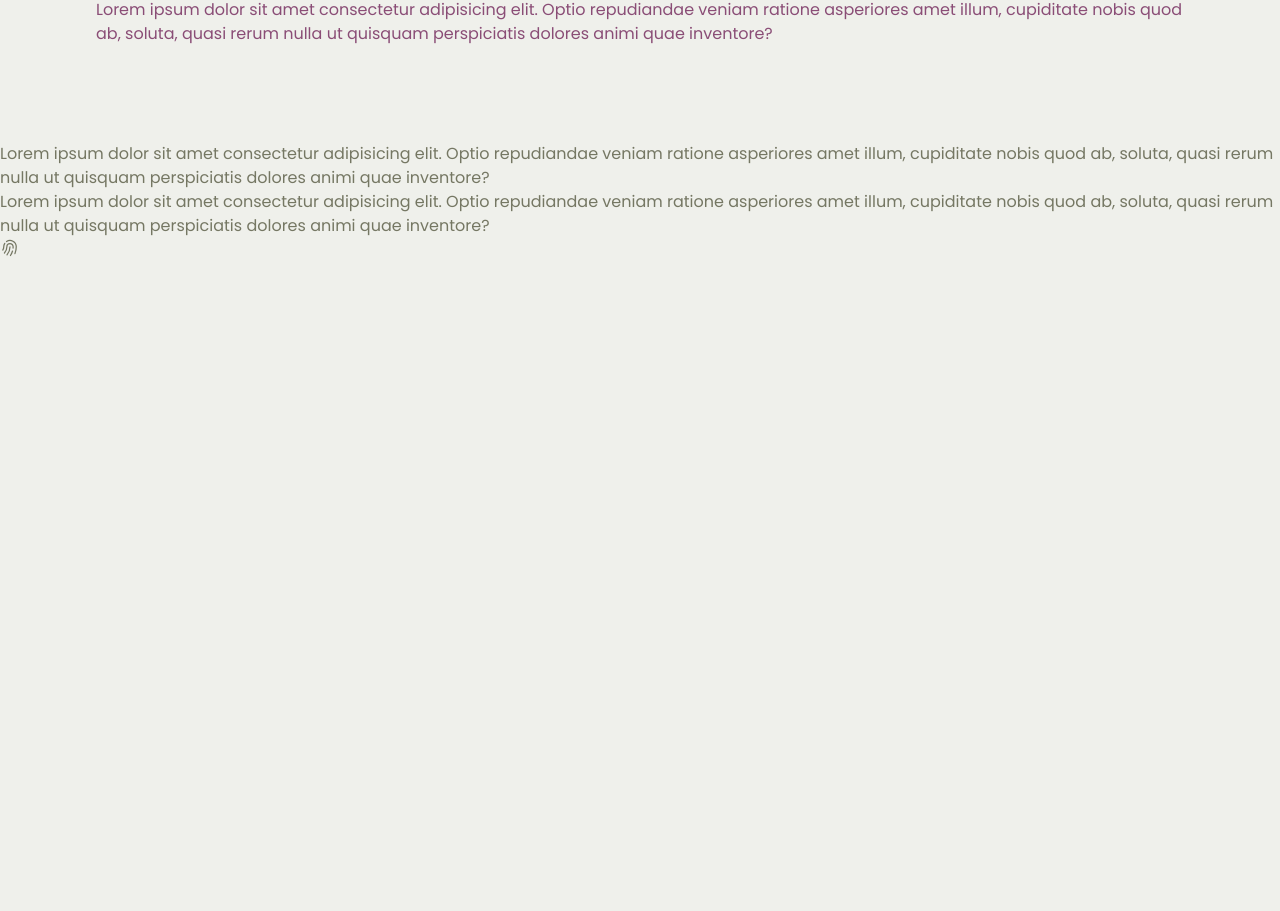
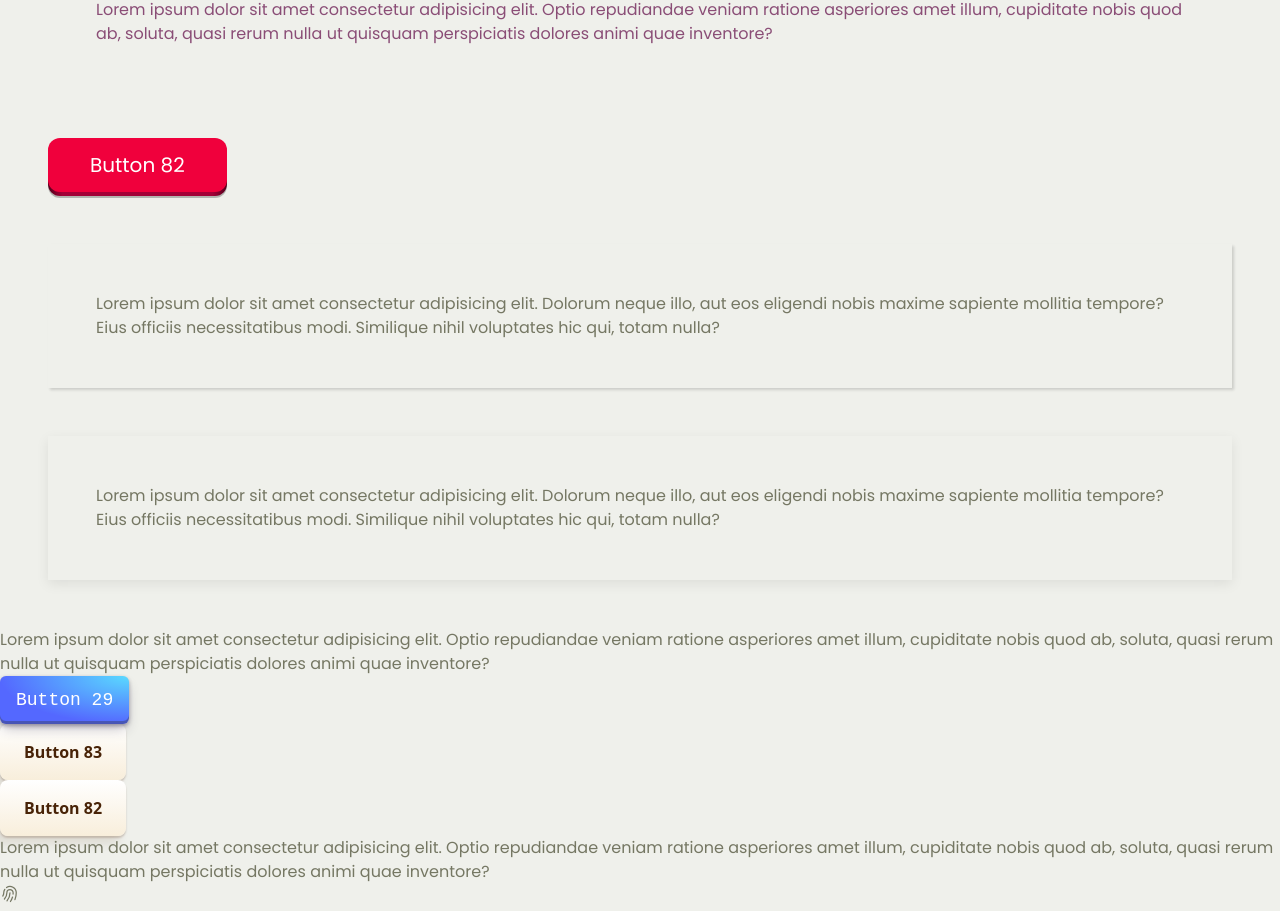
Before and after one commit to vlbn/fancy, a Vue app: page /about in a window 1280 px wide. Shown: the part 760-1671 px from the top of the page. Before the commit the page ends 1025 px from the top, so only its background shows below. Built offline with nearby package versions, Linux system fonts and the light colour scheme; no server answers.

Commit message:
nice things pt1

```diff
--- a/src/assets/sass/_index.scss
+++ b/src/assets/sass/_index.scss
@@ -1,3 +1,6 @@
 @charset "utf-8";
 @import "app_defaults.scss";
+@import "variables.scss";
 @import "bulma.scss";
+@import "niceButtons.scss";
+@import "niceBoxes.scss";
--- a/src/assets/sass/bulma.scss
+++ b/src/assets/sass/bulma.scss
@@ -1,14 +1,4 @@
-@import url("https://fonts.googleapis.com/css2?family=Poppins:wght@400&display=swap");
-
-// Set your brand colors
-$purple: #8a4d76;
-$pink: #fa7c91;
-$brown: #757763;
-$beige-light: #d0d1cd;
-$beige-lighter: #eff0eb;
-
-// Update Bulma’s global variables
-$family-sans-serif: "Poppins", sans-serif;
+// global vars
 $grey-dark: $brown;
 $grey-light: $beige-light;
 $primary: $purple;
@@ -16,13 +6,13 @@ $link: $pink;
 $widescreen-enabled: false;
 $fullhd-enabled: false;
 
-// Update some of Bulma’s component variables
+// component vars
 $body-background-color: $beige-lighter;
 $control-border-width: 2px;
 $input-border-color: transparent;
 $input-shadow: none;
 
-// Import only what you need from Bulma
+// only what we need
 @import "bulma/sass/utilities/_all.sass";
 
 @import "bulma/sass/helpers/_all.sass";
--- /dev/null
+++ b/src/assets/sass/niceBoxes.scss
@@ -0,0 +1,11 @@
+.niceBox {
+    &-1 {
+        box-shadow: rgba(0, 0, 0, 0.12) 0px 1px 3px, rgba(0, 0, 0, 0.24) 0px 1px 2px;
+    }
+    &-2 {
+        box-shadow: rgba(0, 0, 0, 0.15) 1.95px 1.95px 2.6px;
+    }
+    &-3 {
+        box-shadow: rgba(0, 0, 0, 0.08) 0px 4px 12px;
+    }
+}
--- /dev/null
+++ b/src/assets/sass/niceButtons.scss
@@ -0,0 +1,204 @@
+
+//<button class="button-29" role="button">Button 29</button>
+
+.button-29 {
+    align-items: center;
+    appearance: none;
+    background-image: radial-gradient(100% 100% at 100% 0, #5adaff 0, #5468ff 100%);
+    border: 0;
+    border-radius: 6px;
+    box-shadow: rgba(45, 35, 66, 0.4) 0 2px 4px, rgba(45, 35, 66, 0.3) 0 7px 13px -3px,
+        rgba(58, 65, 111, 0.5) 0 -3px 0 inset;
+    box-sizing: border-box;
+    color: #fff;
+    cursor: pointer;
+    display: inline-flex;
+    font-family: "JetBrains Mono", monospace;
+    height: 48px;
+    justify-content: center;
+    line-height: 1;
+    list-style: none;
+    overflow: hidden;
+    padding-left: 16px;
+    padding-right: 16px;
+    position: relative;
+    text-align: left;
+    text-decoration: none;
+    transition: box-shadow 0.15s, transform 0.15s;
+    user-select: none;
+    -webkit-user-select: none;
+    touch-action: manipulation;
+    white-space: nowrap;
+    will-change: box-shadow, transform;
+    font-size: 18px;
+}
+
+.button-29:focus {
+    box-shadow: #3c4fe0 0 0 0 1.5px inset, rgba(45, 35, 66, 0.4) 0 2px 4px, rgba(45, 35, 66, 0.3) 0 7px 13px -3px,
+        #3c4fe0 0 -3px 0 inset;
+}
+
+.button-29:hover {
+    box-shadow: rgba(45, 35, 66, 0.4) 0 4px 8px, rgba(45, 35, 66, 0.3) 0 7px 13px -3px, #3c4fe0 0 -3px 0 inset;
+    transform: translateY(-2px);
+}
+
+.button-29:active {
+    box-shadow: #3c4fe0 0 3px 7px inset;
+    transform: translateY(2px);
+}
+
+////////////////////////////////////////////////
+
+.button-83 {
+  appearance: button;
+  background-color: transparent;
+  background-image: linear-gradient(to bottom, #fff, #f8eedb);
+  border: 0 solid #e5e7eb;
+  border-radius: .5rem;
+  box-sizing: border-box;
+  color: #482307;
+  column-gap: 1rem;
+  cursor: pointer;
+  display: flex;
+  font-family: ui-sans-serif,system-ui,-apple-system,system-ui,"Segoe UI",Roboto,"Helvetica Neue",Arial,"Noto Sans",sans-serif,"Apple Color Emoji","Segoe UI Emoji","Segoe UI Symbol","Noto Color Emoji";
+  font-size: 100%;
+  font-weight: 700;
+  line-height: 24px;
+  margin: 0;
+  outline: 2px solid transparent;
+  padding: 1rem 1.5rem;
+  text-align: center;
+  text-transform: none;
+  transition: all .1s cubic-bezier(.4, 0, .2, 1);
+  user-select: none;
+  -webkit-user-select: none;
+  touch-action: manipulation;
+  box-shadow: -6px 8px 10px rgba(81,41,10,0.1),0px 2px 2px rgba(81,41,10,0.2);
+}
+
+.button-83:active {
+  background-color: #f3f4f6;
+  box-shadow: -1px 2px 5px rgba(81,41,10,0.15),0px 1px 1px rgba(81,41,10,0.15);
+  transform: translateY(0.125rem);
+}
+
+.button-83:focus {
+  box-shadow: rgba(72, 35, 7, .46) 0 0 0 4px, -6px 8px 10px rgba(81,41,10,0.1), 0px 2px 2px rgba(81,41,10,0.2);
+}
+
+//////////////////////////////////////
+
+/* CSS
+
+<button class="button-82-pushable" role="button">
+  <span class="button-82-shadow"></span>
+  <span class="button-82-edge"></span>
+  <span class="button-82-front text">
+    Button 82
+  </span>
+</button>
+
+*/
+.button-82-pushable {
+  position: relative;
+  border: none;
+  background: transparent;
+  padding: 0;
+  cursor: pointer;
+  outline-offset: 4px;
+  transition: filter 250ms;
+  user-select: none;
+  -webkit-user-select: none;
+  touch-action: manipulation;
+}
+
+.button-82-shadow {
+  position: absolute;
+  top: 0;
+  left: 0;
+  width: 100%;
+  height: 100%;
+  border-radius: 12px;
+  background: hsl(0deg 0% 0% / 0.25);
+  will-change: transform;
+  transform: translateY(2px);
+  transition:
+    transform
+    600ms
+    cubic-bezier(.3, .7, .4, 1);
+}
+
+.button-82-edge {
+  position: absolute;
+  top: 0;
+  left: 0;
+  width: 100%;
+  height: 100%;
+  border-radius: 12px;
+  background: linear-gradient(
+    to left,
+    hsl(340deg 100% 16%) 0%,
+    hsl(340deg 100% 32%) 8%,
+    hsl(340deg 100% 32%) 92%,
+    hsl(340deg 100% 16%) 100%
+  );
+}
+
+.button-82-front {
+  display: block;
+  position: relative;
+  padding: 12px 27px;
+  border-radius: 12px;
+  font-size: 1.1rem;
+  color: white;
+  background: hsl(345deg 100% 47%);
+  will-change: transform;
+  transform: translateY(-4px);
+  transition:
+    transform
+    600ms
+    cubic-bezier(.3, .7, .4, 1);
+}
+
+@media (min-width: 768px) {
+  .button-82-front {
+    font-size: 1.25rem;
+    padding: 12px 42px;
+  }
+}
+
+.button-82-pushable:hover {
+  filter: brightness(110%);
+  -webkit-filter: brightness(110%);
+}
+
+.button-82-pushable:hover .button-82-front {
+  transform: translateY(-6px);
+  transition:
+    transform
+    250ms
+    cubic-bezier(.3, .7, .4, 1.5);
+}
+
+.button-82-pushable:active .button-82-front {
+  transform: translateY(-2px);
+  transition: transform 34ms;
+}
+
+.button-82-pushable:hover .button-82-shadow {
+  transform: translateY(4px);
+  transition:
+    transform
+    250ms
+    cubic-bezier(.3, .7, .4, 1.5);
+}
+
+.button-82-pushable:active .button-82-shadow {
+  transform: translateY(1px);
+  transition: transform 34ms;
+}
+
+.button-82-pushable:focus:not(:focus-visible) {
+  outline: none;
+}
--- /dev/null
+++ b/src/assets/sass/variables.scss
@@ -0,0 +1,9 @@
+@import url("https://fonts.googleapis.com/css2?family=Poppins:wght@400&display=swap");
+
+$family-sans-serif: "Poppins", sans-serif;
+
+$purple: #8a4d76;
+$pink: #fa7c91;
+$brown: #757763;
+$beige-light: #d0d1cd;
+$beige-lighter: #eff0eb;
--- a/src/views/AboutView.vue
+++ b/src/views/AboutView.vue
@@ -28,11 +28,31 @@ import router from "@/router";
     ratione asperiores amet illum, cupiditate nobis quod ab, soluta, quasi rerum nulla ut
     quisquam perspiciatis dolores animi quae inventore?
   </h1>
+  <div class="m-6">
+    <button class="button-82-pushable" role="button">
+      <span class="button-82-shadow"></span>
+      <span class="button-82-edge"></span>
+      <span class="button-82-front text"> Button 82 </span>
+    </button>
+  </div>
+  <div class="niceBox-2 p-6 m-6">
+    Lorem ipsum dolor sit amet consectetur adipisicing elit. Dolorum neque illo, aut eos
+    eligendi nobis maxime sapiente mollitia tempore? Eius officiis necessitatibus modi.
+    Similique nihil voluptates hic qui, totam nulla?
+  </div>
+  <div class="niceBox-3 p-6 m-6">
+    Lorem ipsum dolor sit amet consectetur adipisicing elit. Dolorum neque illo, aut eos
+    eligendi nobis maxime sapiente mollitia tempore? Eius officiis necessitatibus modi.
+    Similique nihil voluptates hic qui, totam nulla?
+  </div>
   <h1>
     Lorem ipsum dolor sit amet consectetur adipisicing elit. Optio repudiandae veniam
     ratione asperiores amet illum, cupiditate nobis quod ab, soluta, quasi rerum nulla ut
     quisquam perspiciatis dolores animi quae inventore?
   </h1>
+  <button class="button-29" role="button">Button 29</button>
+  <button class="button-83" role="button">Button 83</button>
+  <button class="button-83" role="button">Button 82</button>
   <h1>
     Lorem ipsum dolor sit amet consectetur adipisicing elit. Optio repudiandae veniam
     ratione asperiores amet illum, cupiditate nobis quod ab, soluta, quasi rerum nulla ut
```
